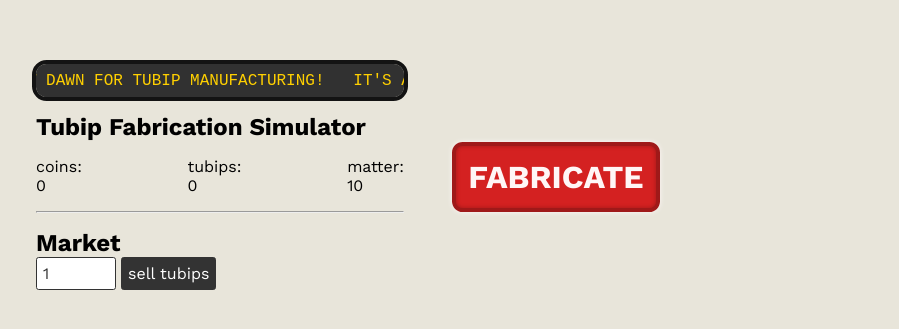
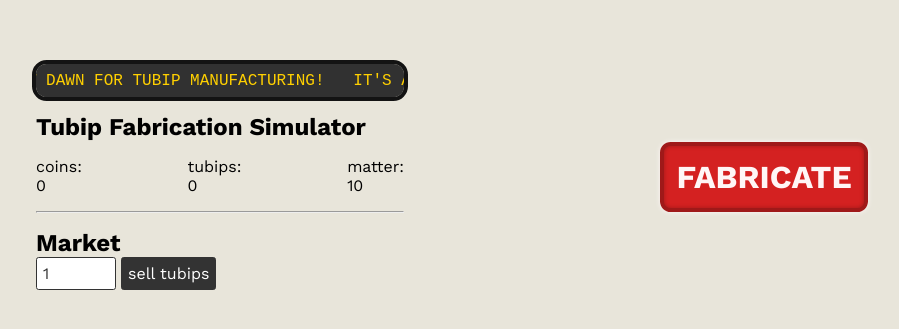
Before and after one commit to hs7t/tubip-fabrication-simulator, a Svelte app: page / in a window 1280 px wide. Shown: the part 223-552 px from the top of the page, without its empty margins (84-983 px from the left). Built offline with nearby package versions, Linux system fonts and the light colour scheme.

Commit message:
center #economy section

```diff
--- a/src/App.svelte
+++ b/src/App.svelte
@@ -61,4 +61,9 @@
     flex-shrink: 2;
     flex-grow: unset;
   }
+
+  #economy {
+    justify-content: center;
+    align-items: center;
+  }
 </style>
```
